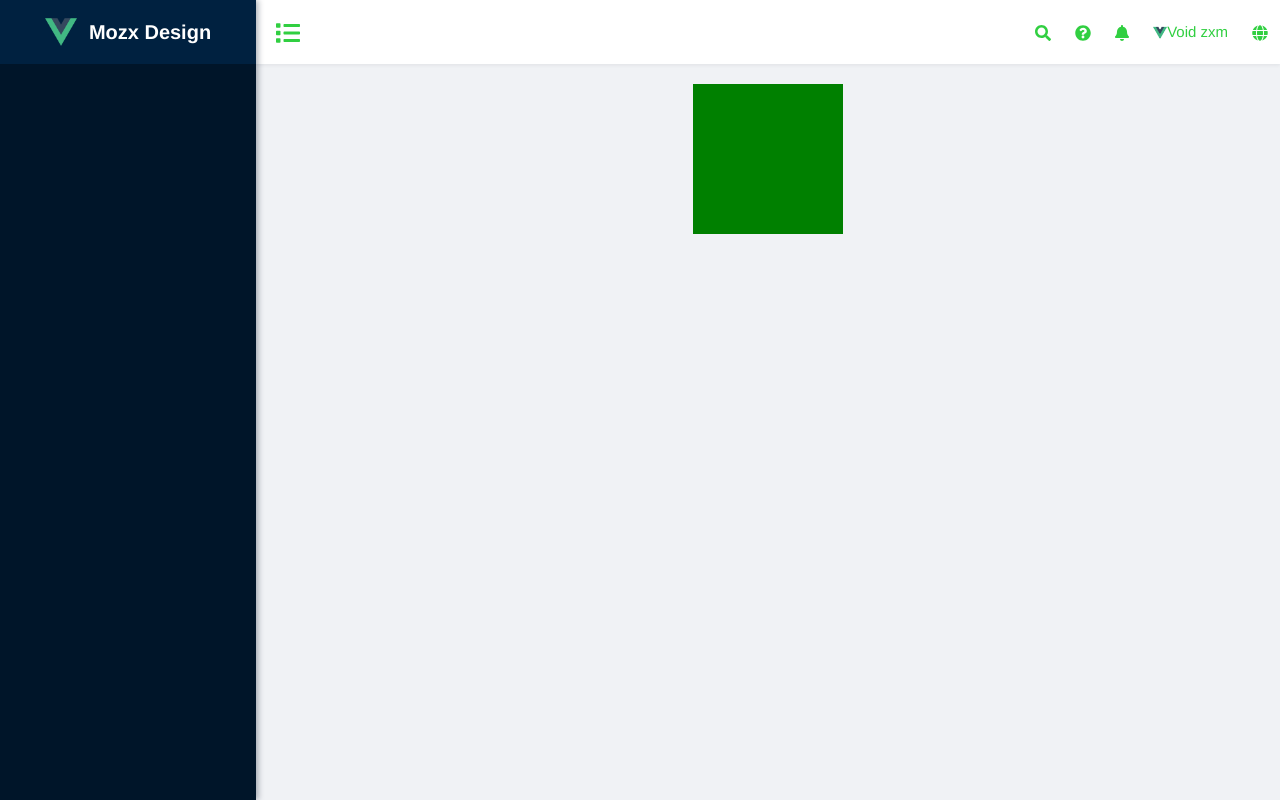
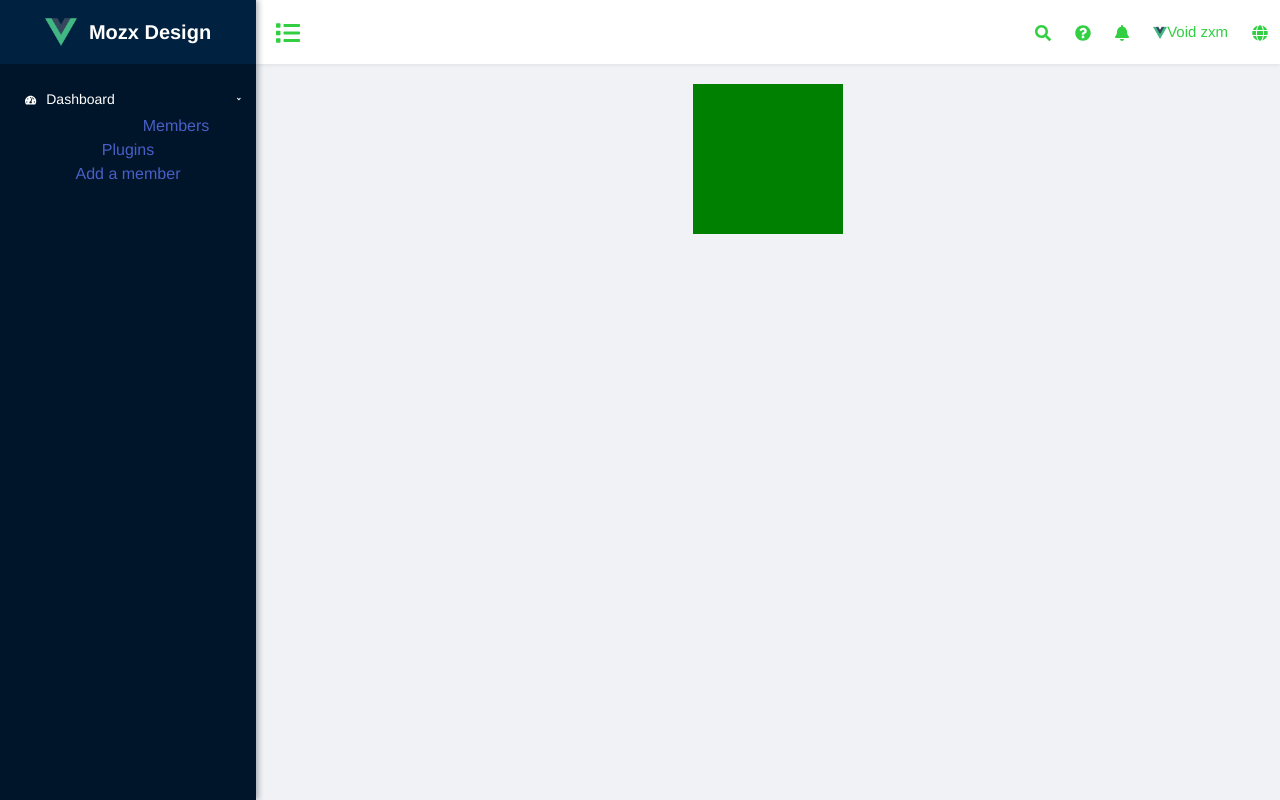
Before and after one commit to Voidzxm/uzss-fe, a Vue app: page / in a window 1280 px wide. Built offline with nearby package versions, Linux system fonts and the light colour scheme.

Commit message:
left slider menu start.

```diff
--- /dev/null
+++ b/src/components/child-components/LeftSliderMenu.vue
@@ -0,0 +1,81 @@
+<template>
+<div>
+  <ul class="ul-parent">
+    <li>
+      <div v-if="foldorNot" class="menu-container">
+        <span class="icon-span-parent">
+          <span class="icon-span" style="font-size: 14px;">
+            <font-awesome-icon icon="tachometer-alt"/>
+          </span>
+        </span>
+      </div>
+      <div v-if="! foldorNot" class="menu-container">
+        <span class="icon-span-parent" style="float:left;">
+          <span class="icon-span">
+            <font-awesome-icon icon="tachometer-alt"/>
+          </span>
+          <span class="menu-name-span">Dashboard</span>
+        </span>
+        <span class="angle-span">
+          <font-awesome-icon  icon="angle-down"/>
+        </span>
+      </div>
+      <ul>
+        <li><a>Members</a></li>
+        <li><a>Plugins</a></li>
+        <li><a>Add a member</a></li>
+      </ul>
+    </li>
+  </ul>
+</div>
+</template>
+
+<script>
+import Bus from '../../assets/eventBus.js'
+
+export default {
+  name: 'LeftSliderMenu',
+  data () {
+    return {
+      foldorNot: false
+    }
+  },
+  mounted: function () {
+    let that = this
+    Bus.$on('msg', (e) => {
+      that.foldorNot = !that.foldorNot
+    })
+  }
+}
+</script>
+
+<style scoped>
+  .menu-container {
+    width: 100%;
+    line-height: 40px;
+    height: 40px;
+  }
+  li {
+    background-color: transparent;
+    color: #fff;
+  }
+  ul {
+    width: 100%;
+    padding: 5px;
+  }
+  .icon-span {
+    padding: 10px;
+    font-size: 10px;
+  }
+  .icon-span-parent {
+    padding: 10px;
+  }
+  .angle-span {
+    font-size: 6px;
+    float: right;
+    padding: 10px;
+  }
+  .menu-name-span {
+    font-size: 14px;
+  }
+</style>
--- a/src/components/layout/LeftSlider.vue
+++ b/src/components/layout/LeftSlider.vue
@@ -5,7 +5,9 @@
         <img src="../../assets/logo.png" alt="logo">
         <h1 v-if="! foldorNot">Mozx Design</h1>
       </a>
-
+    </div>
+    <div>
+      <LeftSliderMenu></LeftSliderMenu>
     </div>
   </div>
 </template>
@@ -13,13 +15,15 @@
 <script>
 import Bus from '../../assets/eventBus.js'
 import TWEEN from '@tweenjs/tween.js'
+import LeftSliderMenu from '../child-components/LeftSliderMenu'
 
 export default {
   name: 'LeftSlider',
+  components: {LeftSliderMenu},
   data () {
     return {
       foldorNot: false,
-      width: '0 0 20%'
+      width: '0 0 256px'
     }
   },
   methods: {
@@ -35,7 +39,7 @@ export default {
       }
 
       new TWEEN.Tween({ flex: swidth })
-        .to({ flex: ewidth }, 2500)
+        .to({ flex: ewidth }, 500)
         .easing(TWEEN.Easing.Quadratic.Out)
         .onUpdate(function () {
           s.style.setProperty('flex', ewidth)
@@ -50,10 +54,10 @@ export default {
       console.log('foldorNot: ' + this.foldorNot)
       if (this.foldorNot) {
         // this.width = '0 0 6%'
-        this.tween('0 0 20%', '0 0 6%')
+        this.tween('0 0  256px', '0 0 64px')
       } else {
-        // this.width = '0 0 20%'
-        this.tween('0 0 6%', '0 0 20%')
+        // this.width = '0 0  256px'
+        this.tween('0 0 64px', '0 0  256px')
       }
     }
   },
@@ -73,16 +77,16 @@ export default {
     display: flex;
     flex-direction: column;
     /*padding: 1.5rem 1.5rem;*/
-    flex: 0 0 25rem;
+    /*flex: 0 0 25rem;*/
     height: 100%;
     background-color: rgb(0, 21, 41);
     box-shadow: 2px 0 6px rgba(0,21,41,.35);
     z-index: 10;
-    flex: 0 0 20%;
+    flex: 0 0 256px;
   }
  .dashboard-panel.is-one-fifth
   {
-    min-width: 5rem;
+    min-width: 4rem;
   }
   .dashboard-logo
   {
--- a/src/components/layout/TopHeader.vue
+++ b/src/components/layout/TopHeader.vue
@@ -36,12 +36,6 @@
           <dropdownList :items="['Overview', 'Modifiers', 'Grid', 'Form']" v-if="lanDropDown" :style="{left: lanDropDownLeft + 'px'}"></dropdownList>
         </transition>
       </div>
-      <!--<span class="tool-parent-container" @mouseenter="lanDropDown = true" @mouseleave="lanDropDown = false">
-        <font-awesome-icon icon="globe" class="right-tool"/>
-        <transition name="fade" enter-active-class="animated fadeIn" leave-acive-class="animated fadeOut" :duration="{ enter: 200, leave: 200 }">
-            <dropdownList :items="['Overview', 'Modifiers', 'Grid', 'Form']" v-if="lanDropDown"></dropdownList>
-        </transition>
-      </span>-->
     </div>
   </div>
 </template>
--- a/src/main.js
+++ b/src/main.js
@@ -6,10 +6,10 @@ import router from './router'
 import '../node_modules/bulma/css/bulma.css'
 import 'animate.css'
 import { library } from '@fortawesome/fontawesome-svg-core'
-import { faCoffee, faListAlt, faList, faSearch, faQuestionCircle, faBell, faGlobe } from '@fortawesome/free-solid-svg-icons'
+import { faCoffee, faListAlt, faList, faSearch, faQuestionCircle, faBell, faGlobe, faAngleDown, faTachometerAlt } from '@fortawesome/free-solid-svg-icons'
 import { FontAwesomeIcon } from '@fortawesome/vue-fontawesome'
 
-library.add({faCoffee, faListAlt, faList, faSearch, faQuestionCircle, faBell, faGlobe})
+library.add({faCoffee, faListAlt, faList, faSearch, faQuestionCircle, faBell, faGlobe, faAngleDown, faTachometerAlt })
 
 Vue.component('font-awesome-icon', FontAwesomeIcon)
 Vue.config.productionTip = false
```
